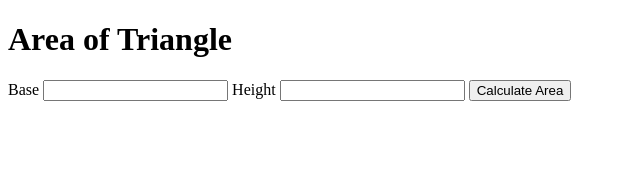
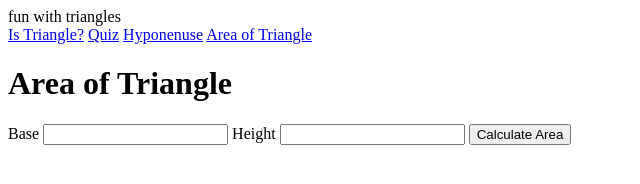
Before and after one commit to sushmita2109/neogcamp-markTweleve, a plain HTML site: page area.html in a window 1280 px wide. Shown: the whole page, without its empty margins (0-640 px from the left). Drawn offline with Linux system fonts and the light colour scheme.

Commit message:
nav added

```diff
--- a/area.html
+++ b/area.html
@@ -7,6 +7,13 @@
     <title>Area of Triangle</title>
 </head>
 <body>
+    <nav>
+        <div>fun with triangles</div>
+        <a href="index.html">Is Triangle?</a>
+        <a href="quiz.html">Quiz</a>
+        <a href="hypotenuse.html">Hyponenuse</a>
+        <a href="area.html">Area of Triangle</a>
+    </nav>
     <h1>Area of Triangle</h1>
     <label>Base</label>
     <input type="number" class="side-input"/>
```
Also changed, not shown: hypotenuse.html (+7 -0 lines).
